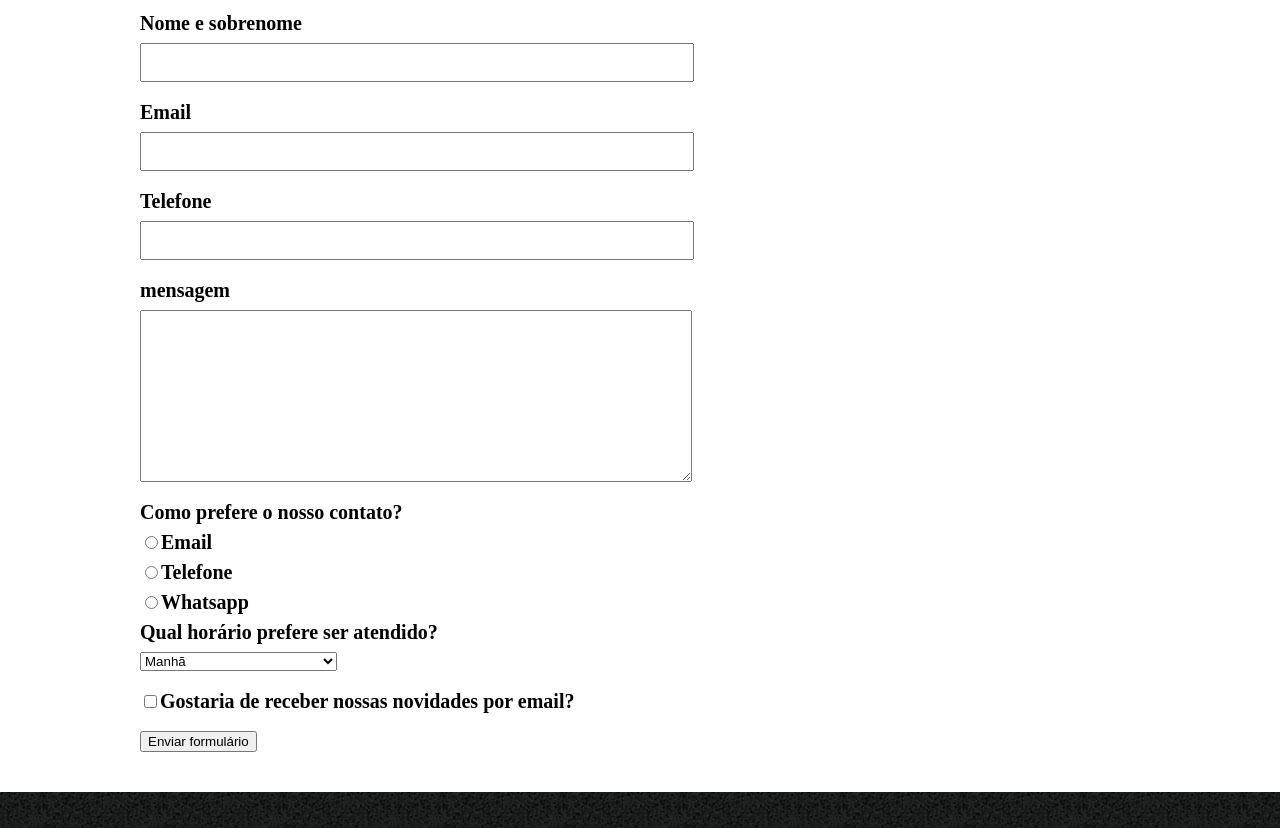
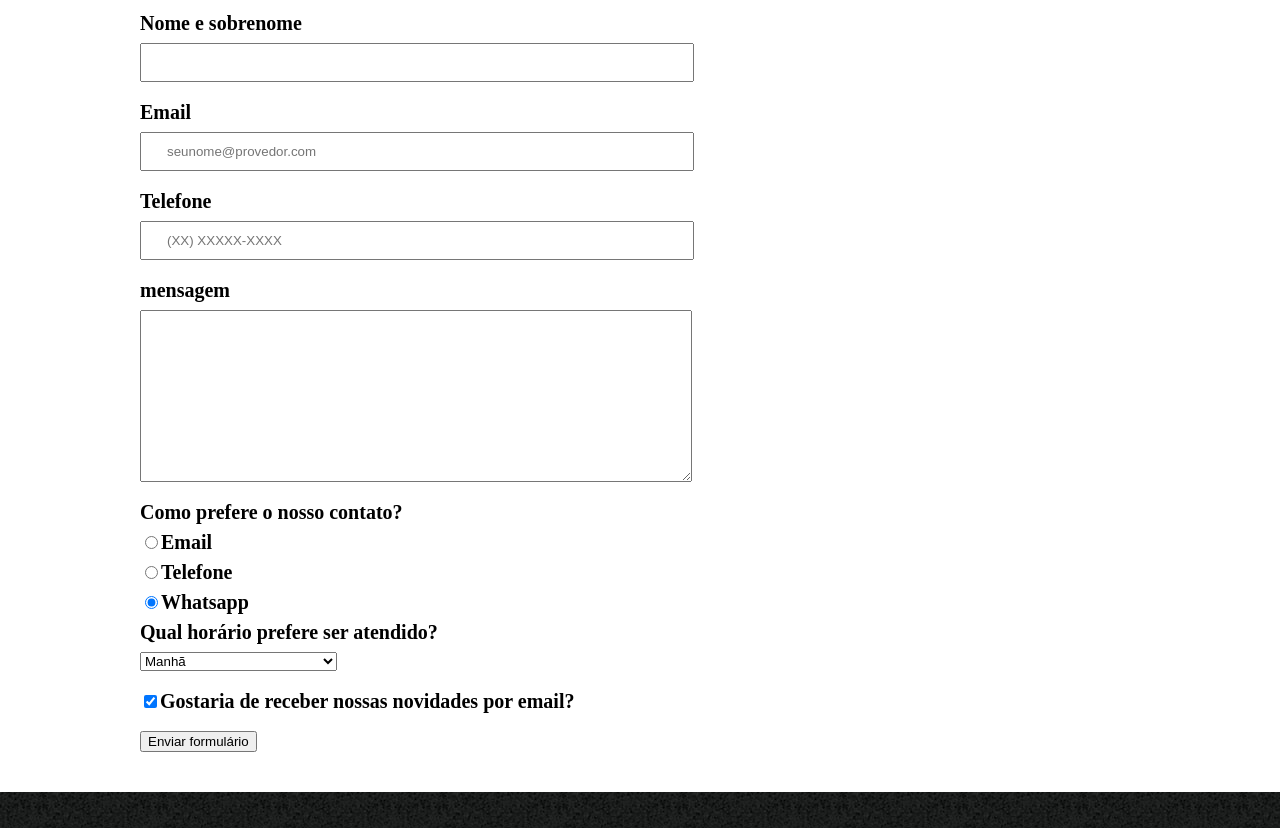
Before and after one commit to RodDu/HTML-E-CSS, a plain HTML site: page contato.html in a window 1280 px wide. Shown: the part 320-1148 px from the top of the page. Drawn offline with Linux system fonts and the light colour scheme.

Commit message:
html/css parte 3. Aula 4.4. Dados importantes nos inputs

```diff
--- a/contato.html
+++ b/contato.html
@@ -28,22 +28,22 @@
         <main>
             <form action="">
                 <label for="nomesobrenome">Nome e sobrenome</label>
-                <input type="text" id="nomesobrenome" class="input-padrao">
+                <input type="text" id="nomesobrenome" class="input-padrao" required>
 
                 <label for="email">Email</label>
-                <input type="email" id="email" class="input-padrao">
+                <input type="email" id="email" class="input-padrao" required placeholder="seunome@provedor.com">
 
                 <label for="telefone">Telefone</label>
-                <input type="tel" id="telefone" class="input-padrao">
+                <input type="tel" id="telefone" class="input-padrao" required placeholder="(XX) XXXXX-XXXX">
 
                 <label for="mensagem">mensagem</label>
-                <textarea cols="70" rows="10" id="mensagem" class="input-padrao"></textarea>
+                <textarea cols="70" rows="10" id="mensagem" class="input-padrao" required></textarea>
 
                 <div>
                     <p>Como prefere o nosso contato?</p>
                     <label for="radio-email"><input type="radio" name="contato" value="email" id="radio-email">Email</label>
                     <label for="radio-telefone"><input type="radio" name="contato" value="telefone" id="radio-telefone">Telefone</label>
-                    <label for="radio-whatsapp"><input type="radio" name="contato" value="whatsapp" id="radio-whatsapp">Whatsapp</label>
+                    <label for="radio-whatsapp"><input type="radio" name="contato" value="whatsapp" id="radio-whatsapp" checked>Whatsapp</label>
                 </div>
 
                 <div>
@@ -60,7 +60,7 @@
 
 
 
-                <label class="checkbox"><input type="checkbox">Gostaria de receber nossas novidades por email?</label>
+                <label class="checkbox"><input type="checkbox" checked>Gostaria de receber nossas novidades por email?</label>
 
 
 
```
